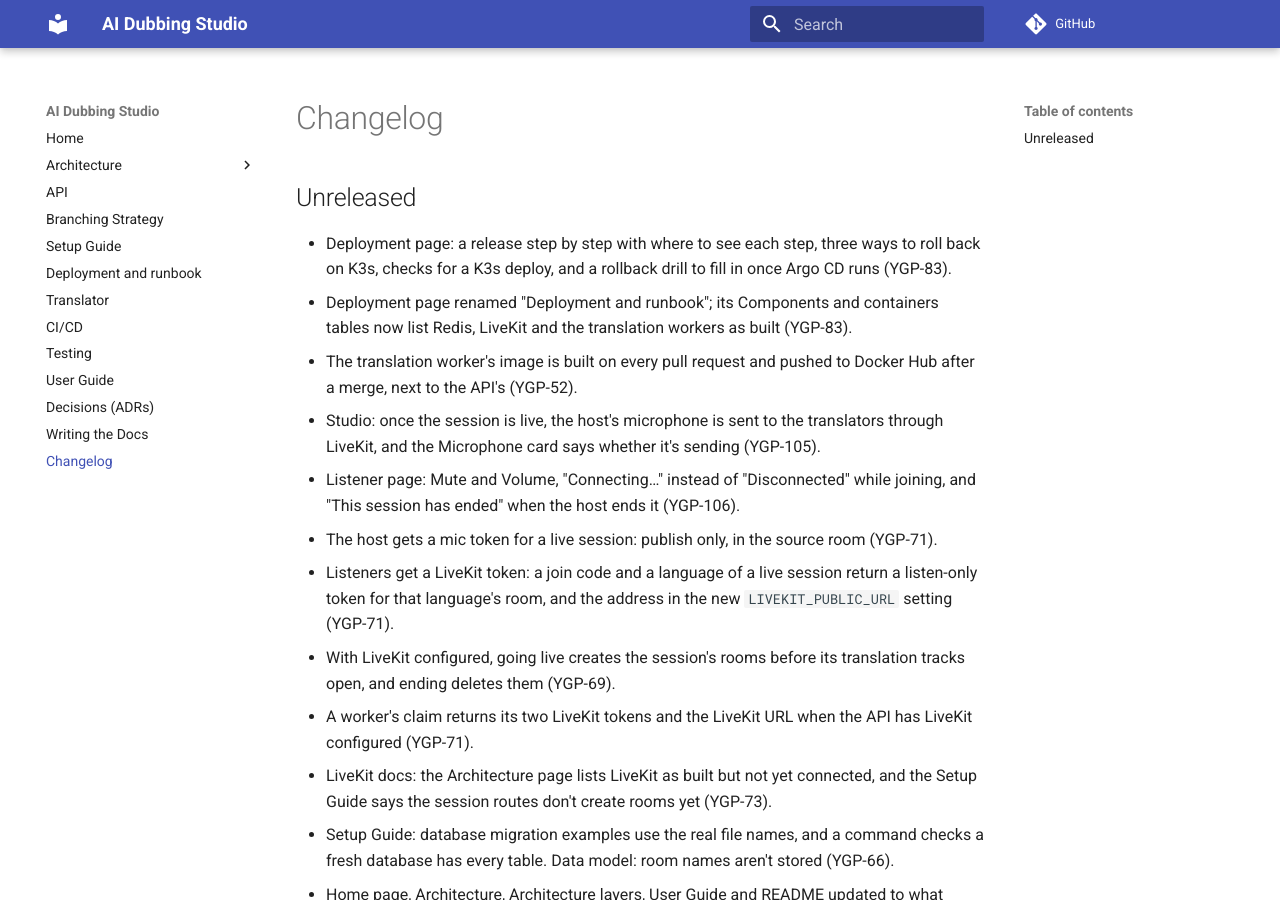
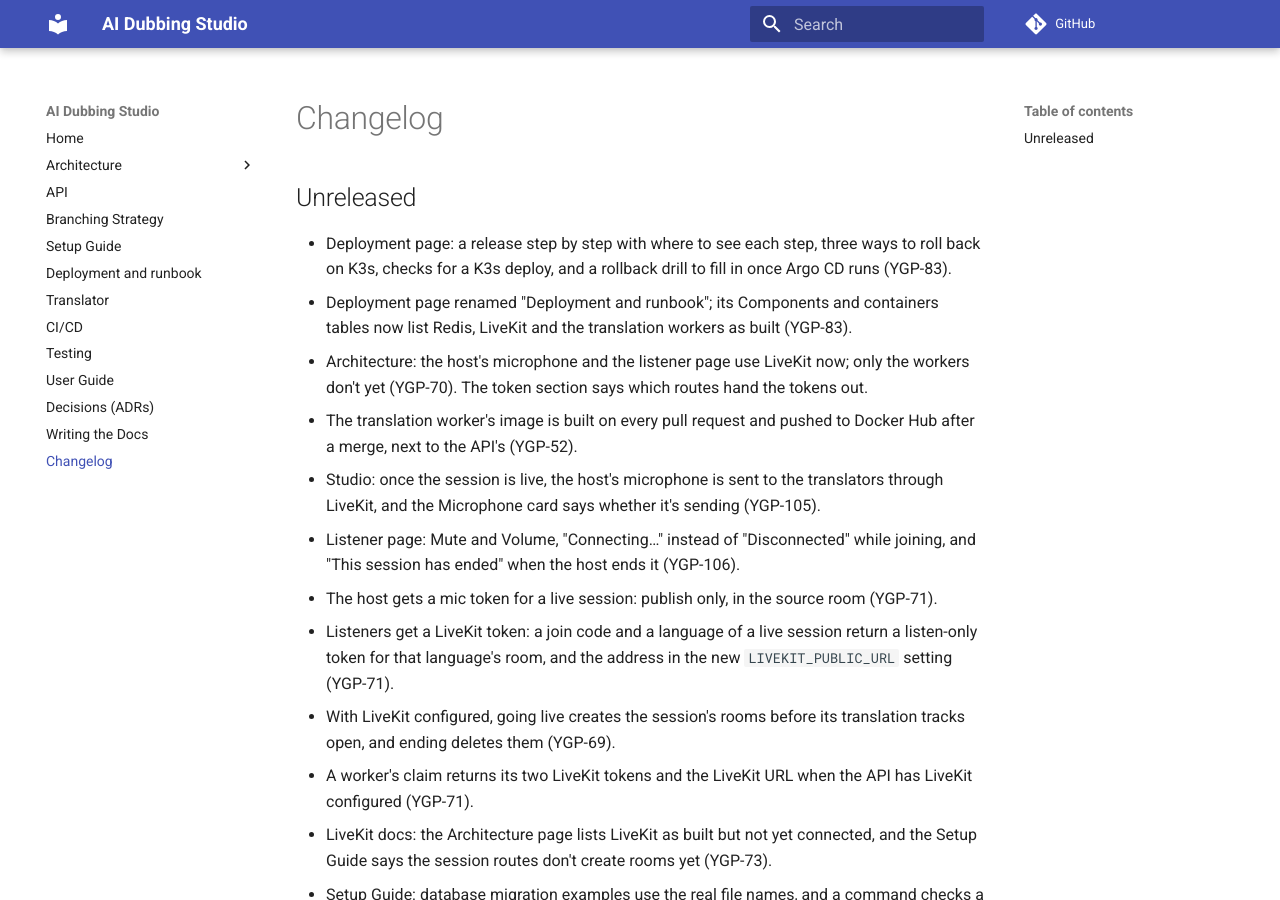
Before and after one commit to WH1TE-SHAD0W/ai-dubbing-studio, an MkDocs documentation site: the page built from docs/changelog.md, in a window 1280 px wide and 900 px high. Built offline with MkDocs 1.6.1 and Material for MkDocs 9.7.7, drawn with Linux system fonts in a browser that asks for light colours; comment, search, counter and statistics services are not loaded.

Commit message:
docs: architecture says the host mic and listener page use LiveKit (YGP-83)
Co-Authored-By: Claude Opus 5.5 <noreply@anthropic.com>

```diff
--- a/docs/changelog.md
+++ b/docs/changelog.md
@@ -8,6 +8,9 @@
 - Deployment page renamed "Deployment and runbook"; its Components and
   containers tables now list Redis, LiveKit and the translation workers as
   built (YGP-83).
+- Architecture: the host's microphone and the listener page use LiveKit now;
+  only the workers don't yet (YGP-70). The token section says which routes
+  hand the tokens out.
 - The translation worker's image is built on every pull request and pushed to
   Docker Hub after a merge, next to the API's (YGP-52).
 - Studio: once the session is live, the host's microphone is sent to the
```
Also changed, not shown: docs/architecture.md (+4 -3 lines).
